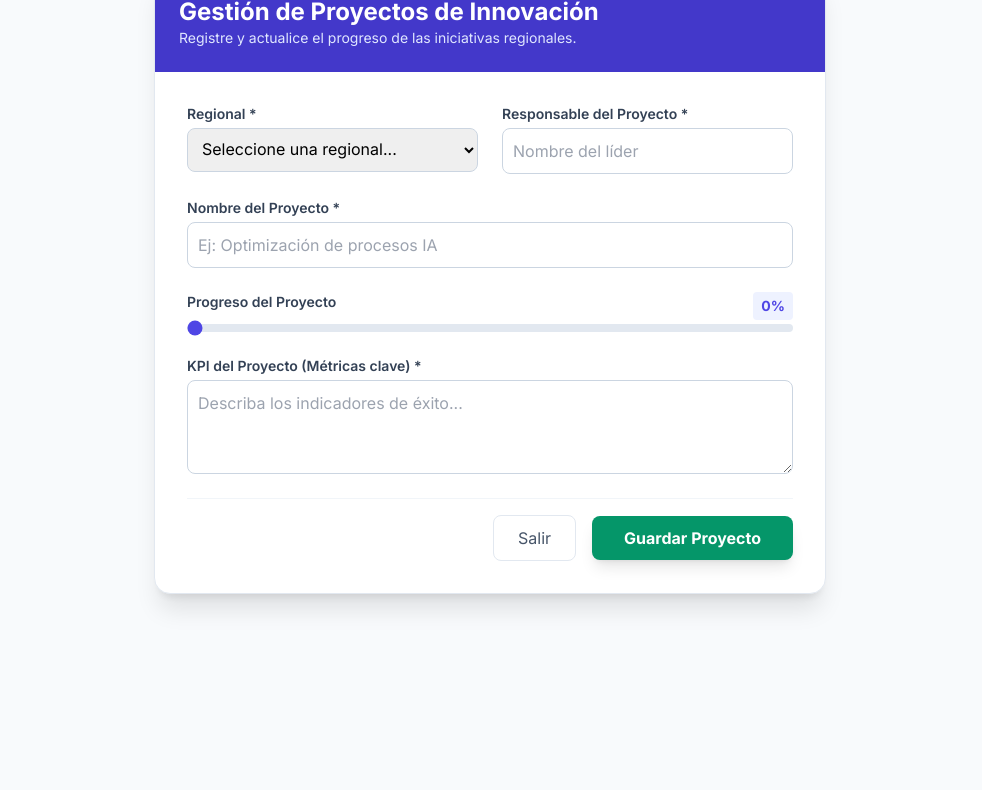
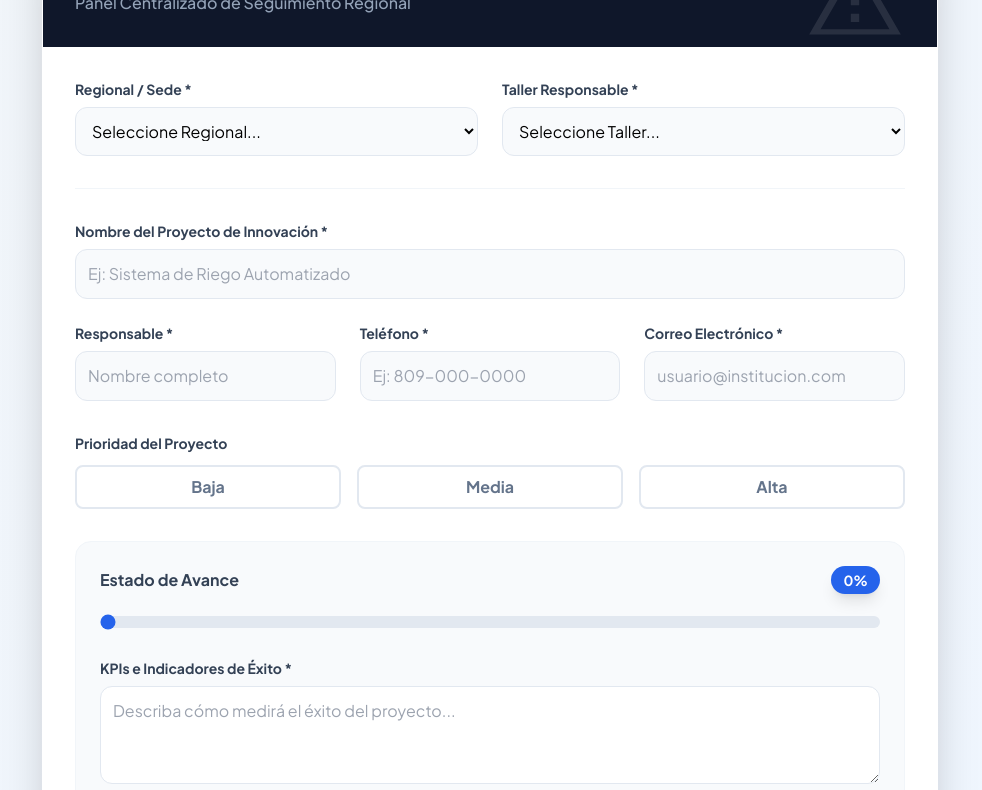
Before and after one commit to pedrobelliard-cpu/sistema-innovacion, a plain HTML site: page index.html in a window 1280 px wide. Shown: the part 118-908 px from the top of the page, without its empty margins (150-1132 px from the left). Before the commit the page ends 800 px from the top, so only its background shows below. Drawn offline with nearby package versions, Linux system fonts and the light colour scheme.

Commit message:
Formulario pro con taller y contacto

```diff
--- a/index.html
+++ b/index.html
@@ -3,117 +3,183 @@
 <head>
     <meta charset="UTF-8">
     <meta name="viewport" content="width=device-width, initial-scale=1.0">
-    <title>Registro de Innovación | Corporativo</title>
+    <title>Sistema de Innovación | Registro Profesional</title>
     <script src="https://cdn.tailwindcss.com"></script>
-    <link href="https://fonts.googleapis.com/css2?family=Inter:wght@300;400;600;700&display=swap" rel="stylesheet">
+    <link href="https://fonts.googleapis.com/css2?family=Plus+Jakarta+Sans:wght@300;400;500;600;700&display=swap" rel="stylesheet">
     <style>
-        body { font-family: 'Inter', sans-serif; }
-        .glass-effect { background: rgba(255, 255, 255, 0.95); backdrop-filter: blur(10px); }
+        body { font-family: 'Plus Jakarta Sans', sans-serif; }
+        .glass { background: rgba(255, 255, 255, 0.9); backdrop-filter: blur(10px); }
+        .priority-btn.active-high { background-color: #ef4444; color: white; border-color: #ef4444; }
+        .priority-btn.active-medium { background-color: #f59e0b; color: white; border-color: #f59e0b; }
+        .priority-btn.active-low { background-color: #10b981; color: white; border-color: #10b981; }
     </style>
 </head>
-<body class="bg-slate-50 min-h-screen flex items-center justify-center p-4">
+<body class="bg-gradient-to-br from-slate-100 to-blue-50 min-h-screen p-4 md:p-8">
 
-    <div class="max-w-2xl w-full bg-white rounded-2xl shadow-xl overflow-hidden border border-slate-200 glass-effect">
-
-        <div class="bg-indigo-700 p-6">
-            <h2 class="text-white text-2xl font-bold">Gestión de Proyectos de Innovación</h2>
-            <p class="text-indigo-100 text-sm">Registre y actualice el progreso de las iniciativas regionales.</p>
+    <div class="max-w-4xl mx-auto bg-white rounded-3xl shadow-2xl overflow-hidden border border-white/20 glass">
+        <div class="bg-slate-900 p-8 text-white relative">
+            <div class="relative z-10">
+                <h1 class="text-3xl font-extrabold tracking-tight">Registro de Innovación</h1>
+                <p class="text-slate-400 mt-2 font-medium">Panel Centralizado de Seguimiento Regional</p>
+            </div>
+            <div class="absolute top-0 right-0 p-8 opacity-10">
+                <svg width="100" height="100" fill="currentColor" viewBox="0 0 24 24"><path d="M12 2L1 21h22L12 2zm0 3.45l8.27 14.3H3.73L12 5.45zM11 16h2v2h-2zm0-6h2v4h-2z"/></svg>
+            </div>
         </div>
 
-        <form id="innovationForm" class="p-8 space-y-6">
+        <form id="innovationForm" class="p-8 space-y-8">
 
             <div class="grid grid-cols-1 md:grid-cols-2 gap-6">
-                <div class="flex flex-col">
-                    <label for="regional" class="text-sm font-semibold text-slate-700 mb-1">Regional *</label>
-                    <select id="regional" required class="border border-slate-300 rounded-lg p-2.5 focus:ring-2 focus:ring-indigo-500 focus:border-indigo-500 outline-none transition-all">
-                        <option value="">Seleccione una regional...</option>
-                        <option value="norte">Regional Norte</option>
-                        <option value="sur">Regional Sur</option>
-                        <option value="este">Regional Este</option>
-                        <option value="oeste">Regional Oeste</option>
-                        <option value="central">Sede Central</option>
+                <div>
+                    <label class="block text-sm font-bold text-slate-700 mb-2">Regional / Sede *</label>
+                    <select id="regional" required class="w-full bg-slate-50 border border-slate-200 rounded-xl p-3 focus:ring-2 focus:ring-blue-500 transition-all outline-none">
+                        <option value="">Seleccione Regional...</option>
+                        <option value="Norte">Regional Norte</option>
+                        <option value="Sur">Regional Sur</option>
+                        <option value="Este">Regional Este</option>
+                        <option value="Oeste">Regional Oeste</option>
                     </select>
                 </div>
-
-                <div class="flex flex-col">
-                    <label for="responsable" class="text-sm font-semibold text-slate-700 mb-1">Responsable del Proyecto *</label>
-                    <input type="text" id="responsable" placeholder="Nombre del líder" required
-                        class="border border-slate-300 rounded-lg p-2.5 focus:ring-2 focus:ring-indigo-500 focus:border-indigo-500 outline-none transition-all">
+                <div>
+                    <label class="block text-sm font-bold text-slate-700 mb-2">Taller Responsable *</label>
+                    <select id="taller" required class="w-full bg-slate-50 border border-slate-200 rounded-xl p-3 focus:ring-2 focus:ring-blue-500 transition-all outline-none">
+                        <option value="">Seleccione Taller...</option>
+                        <option value="Electrónica">Electrónica</option>
+                        <option value="Informática">Informática</option>
+                        <option value="Mecánica">Mecánica</option>
+                        <option value="Ebanistería">Ebanistería</option>
+                        <option value="Masaje">Masaje</option>
+                        <option value="Artes Gráficas">Artes Gráficas</option>
+                        <option value="Electricidad">Electricidad</option>
+                    </select>
                 </div>
             </div>
 
-            <div class="flex flex-col">
-                <label for="nombreProyecto" class="text-sm font-semibold text-slate-700 mb-1">Nombre del Proyecto *</label>
-                <input type="text" id="nombreProyecto" placeholder="Ej: Optimización de procesos IA" required
-                    class="border border-slate-300 rounded-lg p-2.5 focus:ring-2 focus:ring-indigo-500 focus:border-indigo-500 outline-none transition-all">
+            <hr class="border-slate-100">
+
+            <div class="space-y-6">
+                <div>
+                    <label class="block text-sm font-bold text-slate-700 mb-2">Nombre del Proyecto de Innovación *</label>
+                    <input type="text" id="nombreProyecto" required placeholder="Ej: Sistema de Riego Automatizado"
+                        class="w-full bg-slate-50 border border-slate-200 rounded-xl p-3 focus:ring-2 focus:ring-blue-500 outline-none">
+                </div>
+
+                <div class="grid grid-cols-1 md:grid-cols-3 gap-6">
+                    <div class="md:col-span-1">
+                        <label class="block text-sm font-bold text-slate-700 mb-2">Responsable *</label>
+                        <input type="text" id="responsable" required placeholder="Nombre completo"
+                            class="w-full bg-slate-50 border border-slate-200 rounded-xl p-3 focus:ring-2 focus:ring-blue-500 outline-none">
+                    </div>
+                    <div>
+                        <label class="block text-sm font-bold text-slate-700 mb-2">Teléfono *</label>
+                        <input type="tel" id="telefono" required placeholder="Ej: 809-000-0000"
+                            class="w-full bg-slate-50 border border-slate-200 rounded-xl p-3 focus:ring-2 focus:ring-blue-500 outline-none">
+                    </div>
+                    <div>
+                        <label class="block text-sm font-bold text-slate-700 mb-2">Correo Electrónico *</label>
+                        <input type="email" id="email" required placeholder="usuario@institucion.com"
+                            class="w-full bg-slate-50 border border-slate-200 rounded-xl p-3 focus:ring-2 focus:ring-blue-500 outline-none">
+                    </div>
+                </div>
             </div>
 
-            <div class="flex flex-col">
-                <div class="flex justify-between mb-1">
-                    <label for="progreso" class="text-sm font-semibold text-slate-700">Progreso del Proyecto</label>
-                    <span id="progresoValor" class="text-sm font-bold text-indigo-600 bg-indigo-50 px-2 py-1 rounded">0%</span>
+            <div>
+                <label class="block text-sm font-bold text-slate-700 mb-3">Prioridad del Proyecto</label>
+                <div class="flex gap-4">
+                    <button type="button" onclick="setPriority('Baja')" class="priority-btn flex-1 py-2 rounded-lg border-2 border-slate-200 font-bold text-slate-500 transition-all hover:bg-slate-50">Baja</button>
+                    <button type="button" onclick="setPriority('Media')" class="priority-btn flex-1 py-2 rounded-lg border-2 border-slate-200 font-bold text-slate-500 transition-all hover:bg-slate-50">Media</button>
+                    <button type="button" onclick="setPriority('Alta')" class="priority-btn flex-1 py-2 rounded-lg border-2 border-slate-200 font-bold text-slate-500 transition-all hover:bg-slate-50">Alta</button>
+                </div>
+                <input type="hidden" id="prioridad" value="Media">
+            </div>
+
+            <div class="bg-slate-50 p-6 rounded-2xl border border-slate-100">
+                <div class="flex justify-between items-center mb-4">
+                    <label class="font-bold text-slate-700">Estado de Avance</label>
+                    <span id="progresoValor" class="bg-blue-600 text-white px-3 py-1 rounded-full text-sm font-bold shadow-lg">0%</span>
                 </div>
                 <input type="range" id="progreso" min="0" max="100" value="0"
-                    class="w-full h-2 bg-slate-200 rounded-lg appearance-none cursor-pointer accent-indigo-600">
+                    class="w-full h-3 bg-slate-200 rounded-lg appearance-none cursor-pointer accent-blue-600">
+
+                <div class="mt-6">
+                    <label class="block text-sm font-bold text-slate-700 mb-2">KPIs e Indicadores de Éxito *</label>
+                    <textarea id="kpi" rows="3" required placeholder="Describa cómo medirá el éxito del proyecto..."
+                        class="w-full bg-white border border-slate-200 rounded-xl p-3 focus:ring-2 focus:ring-blue-500 outline-none"></textarea>
+                </div>
             </div>
 
-            <div class="flex flex-col">
-                <label for="kpi" class="text-sm font-semibold text-slate-700 mb-1">KPI del Proyecto (Métricas clave) *</label>
-                <textarea id="kpi" rows="3" placeholder="Describa los indicadores de éxito..." required
-                    class="border border-slate-300 rounded-lg p-2.5 focus:ring-2 focus:ring-indigo-500 focus:border-indigo-500 outline-none transition-all"></textarea>
-            </div>
-
-            <div class="flex items-center justify-end space-x-4 pt-4 border-t border-slate-100">
+            <div class="flex flex-col md:flex-row gap-4 pt-4">
                 <button type="button" id="btnSalir"
-                    class="px-6 py-2.5 rounded-lg text-slate-600 font-medium hover:bg-slate-100 transition-colors border border-slate-200">
-                    Salir
+                    class="order-2 md:order-1 flex-1 py-4 px-6 rounded-xl font-bold text-slate-600 border-2 border-slate-100 hover:bg-slate-50 transition-all">
+                    Cerrar Sesión
                 </button>
-                <button type="submit"
-                    class="px-8 py-2.5 rounded-lg bg-emerald-600 text-white font-bold shadow-lg hover:bg-emerald-700 hover:shadow-emerald-200/50 transition-all transform active:scale-95">
-                    Guardar Proyecto
+                <button type="submit" id="btnGuardar"
+                    class="order-1 md:order-2 flex-[2] py-4 px-6 rounded-xl font-bold text-white bg-blue-600 hover:bg-blue-700 shadow-xl shadow-blue-200 transition-all transform active:scale-95">
+                    Guardar Registro en Base de Datos
                 </button>
             </div>
         </form>
     </div>
 
     <script>
-        // Actualizar el valor visual del progreso en tiempo real
-        const progresoInput = document.getElementById('progreso');
-        const progresoValor = document.getElementById('progresoValor');
+        // Manejo de Prioridad
+        function setPriority(level) {
+            document.getElementById('prioridad').value = level;
+            const buttons = document.querySelectorAll('.priority-btn');
+            buttons.forEach(btn => {
+                btn.classList.remove('active-high', 'active-medium', 'active-low', 'text-white');
+                if(btn.innerText === level) {
+                    btn.classList.add('active-' + level.toLowerCase());
+                }
+            });
+        }
 
-        progresoInput.addEventListener('input', (e) => {
-            progresoValor.textContent = `${e.target.value}%`;
+        // Slider dinámico
+        const progreso = document.getElementById('progreso');
+        const valor = document.getElementById('progresoValor');
+        progreso.addEventListener('input', (e) => {
+            valor.textContent = `${e.target.value}%`;
+            if(e.target.value > 80) valor.className = "bg-green-500 text-white px-3 py-1 rounded-full text-sm font-bold shadow-lg";
+            else if(e.target.value > 40) valor.className = "bg-blue-600 text-white px-3 py-1 rounded-full text-sm font-bold shadow-lg";
+            else valor.className = "bg-slate-600 text-white px-3 py-1 rounded-full text-sm font-bold shadow-lg";
         });
 
-        // Lógica del botón Salir
-        document.getElementById('btnSalir').addEventListener('click', () => {
-            if (confirm('¿Está seguro de que desea salir? Los cambios no guardados se perderán.')) {
-                // Aquí podrías redirigir a otra página, ej: window.location.href = 'dashboard.html';
-                alert('Saliendo del sistema...');
-            }
-        });
+        // Envío de Datos (Conectar con Google Sheets)
+        const scriptURL = 'PEGA_AQUI_TU_NUEVA_URL_DE_APPS_SCRIPT';
 
-        // Validación y envío del formulario
-        document.getElementById('innovationForm').addEventListener('submit', (e) => {
+        document.getElementById('innovationForm').addEventListener('submit', function(e) {
             e.preventDefault();
+            const btn = document.getElementById('btnGuardar');
+            btn.disabled = true;
+            btn.innerText = 'Procesando...';
 
-            // Simulación de guardado exitoso
-            const formData = {
+            const payload = {
                 regional: document.getElementById('regional').value,
+                taller: document.getElementById('taller').value,
+                nombre: document.getElementById('nombreProyecto').value,
                 responsable: document.getElementById('responsable').value,
-                nombre: document.getElementById('nombreProyecto').value,
+                telefono: document.getElementById('telefono').value,
+                email: document.getElementById('email').value,
+                prioridad: document.getElementById('prioridad').value,
                 progreso: document.getElementById('progreso').value,
                 kpi: document.getElementById('kpi').value
             };
 
-            console.log('Datos guardados:', formData);
+            fetch(scriptURL, { method: 'POST', body: JSON.stringify(payload) })
+                .then(res => {
+                    alert('🚀 Proyecto guardado con éxito en la nube.');
+                    this.reset();
+                    valor.textContent = '0%';
+                })
+                .catch(err => alert('Error: ' + err.message))
+                .finally(() => {
+                    btn.disabled = false;
+                    btn.innerText = 'Guardar Registro en Base de Datos';
+                });
+        });
 
-            // Feedback al usuario
-            alert('✅ Proyecto guardado exitosamente en el sistema de innovación.');
-
-            // Opcional: Reiniciar formulario
-            // e.target.reset();
-            // progresoValor.textContent = '0%';
+        document.getElementById('btnSalir').addEventListener('click', () => {
+            if(confirm('¿Desea cerrar el formulario?')) window.close();
         });
     </script>
 </body>
```
